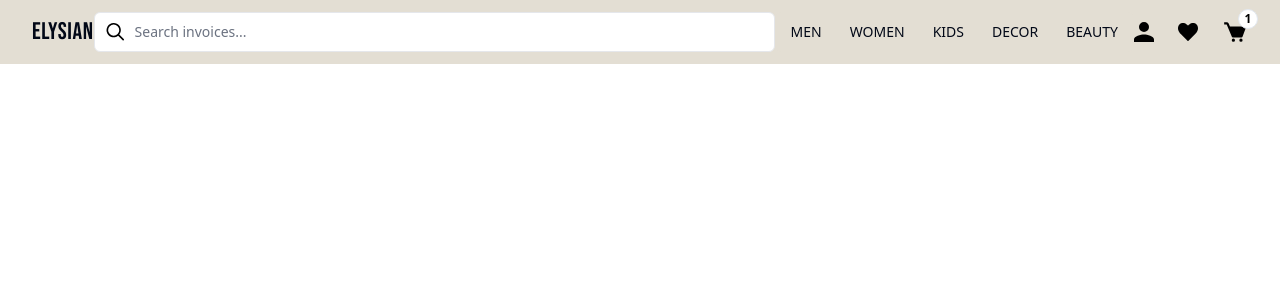
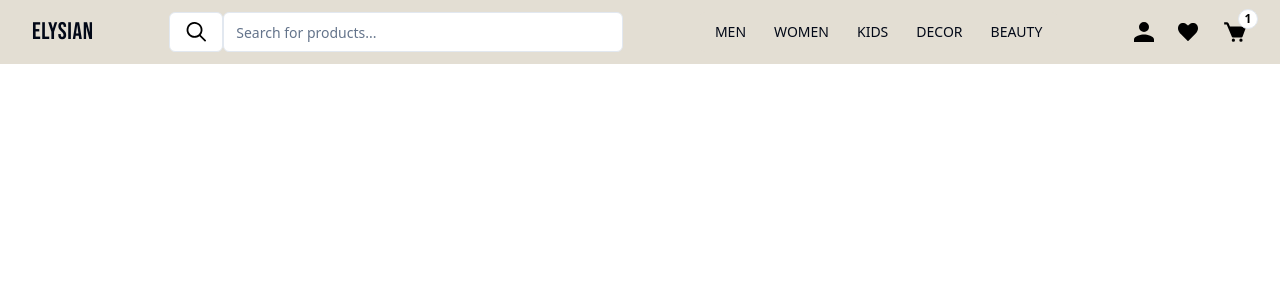
Before and after one commit to Aayushi-Agrwal/elysian, a Next.js app: page / in a window 1280 px wide. Shown: the top 300 px of the page. Built offline with nearby package versions, Linux system fonts and the light colour scheme.

Commit message:
feat: search feature

```diff
--- a/components/Navbar.tsx
+++ b/components/Navbar.tsx
@@ -115,7 +115,7 @@ export const Navbar = ({
           elysian
         </div>
         {/* <CommandSearch /> */}
-        <Search placeholder="Search invoices..." />
+        <Search />
         {/* <Suspense
           key={query + currentPage}
           fallback={<InvoicesTableSkeleton />}
--- a/components/form/Search.tsx
+++ b/components/form/Search.tsx
@@ -1,124 +1,130 @@
 "use client";
 
-// import React from "react";
-// import { zodResolver } from "@hookform/resolvers/zod";
-// import { useForm } from "react-hook-form";
-// import { z } from "zod";
-// import {
-//   Form,
-//   FormControl,
-//   FormField,
-//   FormItem,
-//   FormMessage,
-// } from "../ui/form";
-// import { Input } from "../ui/input";
-// import { Button } from "../ui/button";
+import React from "react";
+import { zodResolver } from "@hookform/resolvers/zod";
+import { useForm } from "react-hook-form";
+import { z } from "zod";
+import {
+  Form,
+  FormControl,
+  FormField,
+  FormItem,
+  FormMessage,
+} from "../ui/form";
+import { Input } from "../ui/input";
+import { Button } from "../ui/button";
+import Image from "next/image";
+import { useSearchParams, usePathname, useRouter } from "next/navigation";
+
+const formSchema = z.object({
+  search: z.string(),
+});
+
+const Search = () => {
+  const searchParams = useSearchParams();
+  const pathname = usePathname();
+  const { replace } = useRouter();
+  const form = useForm<z.infer<typeof formSchema>>({
+    resolver: zodResolver(formSchema),
+    defaultValues: {
+      search: searchParams.get("query")?.toString(),
+    },
+  });
+
+  function onSubmit(data: z.infer<typeof formSchema>) {
+    const params = new URLSearchParams(searchParams);
+    if (data.search) {
+      params.set("query", data.search);
+    } else {
+      params.delete("query");
+    }
+    replace(`${pathname}?${params.toString()}`);
+  }
+
+  function handleChange(search: string) {
+    console.log(search);
+  }
+  return (
+    <Form {...form}>
+      <form onSubmit={form.handleSubmit(onSubmit)} className="flex">
+        <Button type="submit" variant="outline">
+          <Image
+            src="/icons/search.svg"
+            height={20}
+            width={20}
+            alt="Search"
+            className=""
+          />
+        </Button>
+        <FormField
+          control={form.control}
+          name="search"
+          render={({ field }) => (
+            <FormItem>
+              <FormControl>
+                <Input
+                  placeholder="Search for products..."
+                  className="xl:w-[25rem] lg:w-[15rem] md:w-[25rem] sm:w-[15rem] w-[12rem]"
+                  {...field}
+                  onChangeCapture={(e: any) => {
+                    handleChange(e.target.value);
+                  }}
+                />
+              </FormControl>
+              <FormMessage />
+            </FormItem>
+          )}
+        />
+      </form>
+    </Form>
+  );
+};
+
+export default Search;
+
+// "use client";
+
 // import Image from "next/image";
 // import { useSearchParams, usePathname, useRouter } from "next/navigation";
+// import { Button } from "../ui/button";
 
-// const formSchema = z.object({
-//   search: z.string(),
-// });
-
-// const Search = () => {
+// export default function Search({ placeholder }: { placeholder: string }) {
 //   const searchParams = useSearchParams();
 //   const pathname = usePathname();
 //   const { replace } = useRouter();
-//   const form = useForm<z.infer<typeof formSchema>>({
-//     resolver: zodResolver(formSchema),
-//     defaultValues: {
-//       search: searchParams.get("query")?.toString(),
-//     },
-//   });
 
-//   function onSubmit(data: z.infer<typeof formSchema>) {
+//   function handleSearch(term: string) {
 //     const params = new URLSearchParams(searchParams);
-//     if (data.search) {
-//       params.set("query", data.search);
+//     if (term) {
+//       params.set("query", term);
 //     } else {
 //       params.delete("query");
 //     }
 //     replace(`${pathname}?${params.toString()}`);
 //   }
 
-//   function handleChange(search: string) {
-//     console.log(search);
-//   }
 //   return (
-//     <Form {...form}>
-//       <form onSubmit={form.handleSubmit(onSubmit)} className="flex">
-//         <Button type="submit" variant="outline">
-//           <Image
-//             src="/icons/search.svg"
-//             height={20}
-//             width={20}
-//             alt="Search"
-//             className=""
-//           />
-//         </Button>
-//         <FormField
-//           control={form.control}
-//           name="search"
-//           render={({ field }) => (
-//             <FormItem>
-//               <FormControl>
-//                 <Input
-//                   placeholder="Search for products..."
-//                   className="xl:w-[25rem] lg:w-[15rem] md:w-[25rem] sm:w-[15rem] w-[12rem]"
-//                   {...field}
-//                 />
-//               </FormControl>
-//               <FormMessage />
-//             </FormItem>
-//           )}
+//     <div className="">
+//       <label htmlFor="search" className="sr-only">
+//         Search
+//       </label>
+//       <input
+//         className="xl:w-[25rem] lg:w-[15rem] md:w-[25rem] sm:w-[15rem] w-[12rem]"
+//         placeholder={placeholder}
+//         onChange={(e) => {
+//           handleSearch(e.target.value);
+//         }}
+//         defaultValue={searchParams.get("query")?.toString()}
+//       />
+//       <Button type="submit" variant="outline">
+//         <Image
+//           src="/icons/search.svg"
+//           height={20}
+//           width={20}
+//           alt="Search"
+//           className="absolute left-3 top-1/2 h-[18px] w-[18px] -translate-y-1/2 text-gray-500 peer-focus:text-gray-900"
 //         />
-//       </form>
-//     </Form>
+//       </Button>
+//     </div>
 //   );
-// };
-
-// export default Search;
-
-"use client";
-
-import Image from "next/image";
-import { useSearchParams, usePathname, useRouter } from "next/navigation";
-
-export default function Search({ placeholder }: { placeholder: string }) {
-  const searchParams = useSearchParams();
-  const pathname = usePathname();
-  const { replace } = useRouter();
-
-  function handleSearch(term: string) {
-    const params = new URLSearchParams(searchParams);
-    if (term) {
-      params.set("query", term);
-    } else {
-      params.delete("query");
-    }
-    replace(`${pathname}?${params.toString()}`);
-  }
-
-  return (
-    <div className="relative flex flex-1 flex-shrink-0">
-      <label htmlFor="search" className="sr-only">
-        Search
-      </label>
-      <input
-        className="peer block w-full rounded-md border border-gray-200 py-[9px] pl-10 text-sm outline-2 placeholder:text-gray-500"
-        placeholder={placeholder}
-        onChange={(e) => {
-          handleSearch(e.target.value);
-        }}
-        defaultValue={searchParams.get("query")?.toString()}
-      />
-      <Image
-        src="/icons/search.svg"
-        height={20}
-        width={20}
-        alt="Search"
-        className="absolute left-3 top-1/2 h-[18px] w-[18px] -translate-y-1/2 text-gray-500 peer-focus:text-gray-900"
-      />
-    </div>
-  );
-}
+// }
```
Also changed, not shown: app/[category]/[subcategory]/page.tsx (added).
